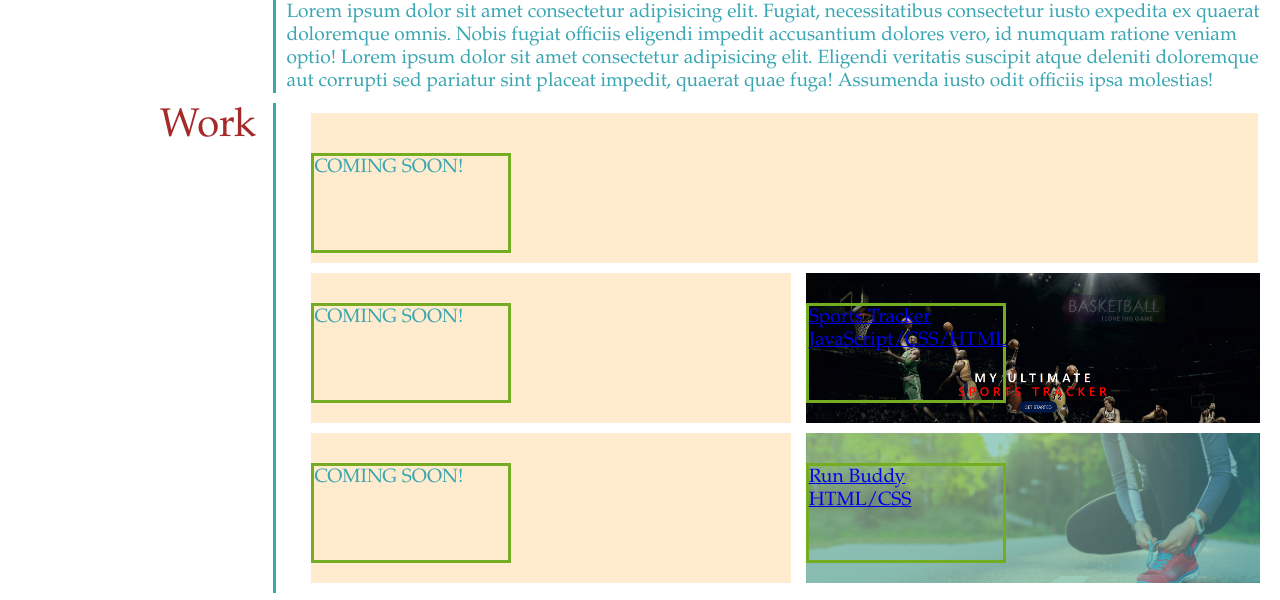
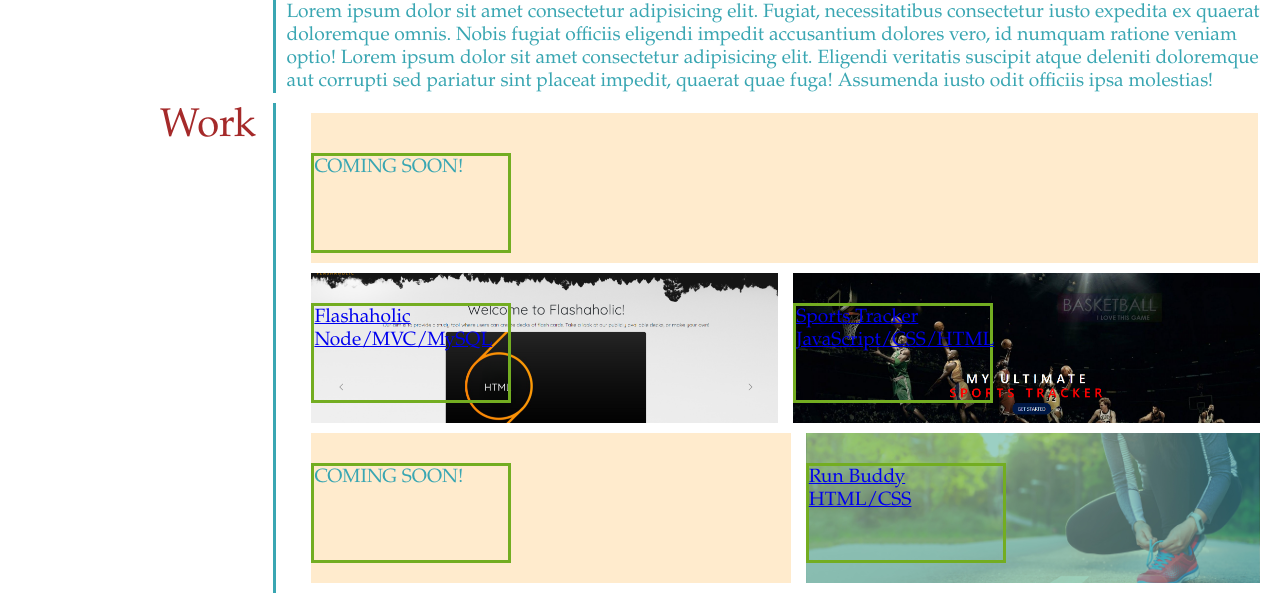
Before and after one commit to sfhill24/Portfolio, a plain HTML site: page index.html in a window 1280 px wide. Shown: the part 611-1211 px from the top of the page. Drawn offline with Linux system fonts and the light colour scheme.

Commit message:
added Flashaholic to portfolio

```diff
--- a/assets/css/style.css
+++ b/assets/css/style.css
@@ -216,3 +216,10 @@ header nav ul li a {
   a:hover {
     background-color: orange;
   }
+
+  .flashaholic {
+    background-image: url("../images/Flashaholic\ Website.png");
+    background-position: center;
+    background-size: cover;
+
+  }
--- a/index.html
+++ b/index.html
@@ -87,11 +87,14 @@
                 </div>
 
                 <div class="sectionFlex">
-                    <div class="work-small-row-content">
-                        <div class="work-div">
-                            <div>COMING SOON!</div>
+                    <a href="https://shielded-sea-30882.herokuapp.com/">
+                        <div class="work-small-row-content hover flashaholic">
+                            <div class="work-div">Flashaholic
+                                <div>Node/MVC/MySQL</div>
                             </div>
                         </div>
+                    </a>
+
                 <a href="https://hartsfieldt.github.io/project1-sportsstats/">
                     <div class="work-small-row-content hover sports-tracker">
                         <div class="work-div">Sports Tracker
```
Also changed, not shown: assets/images/Flashaholic Website.png (added). Lines whose indentation alone changed are shown as unchanged.
